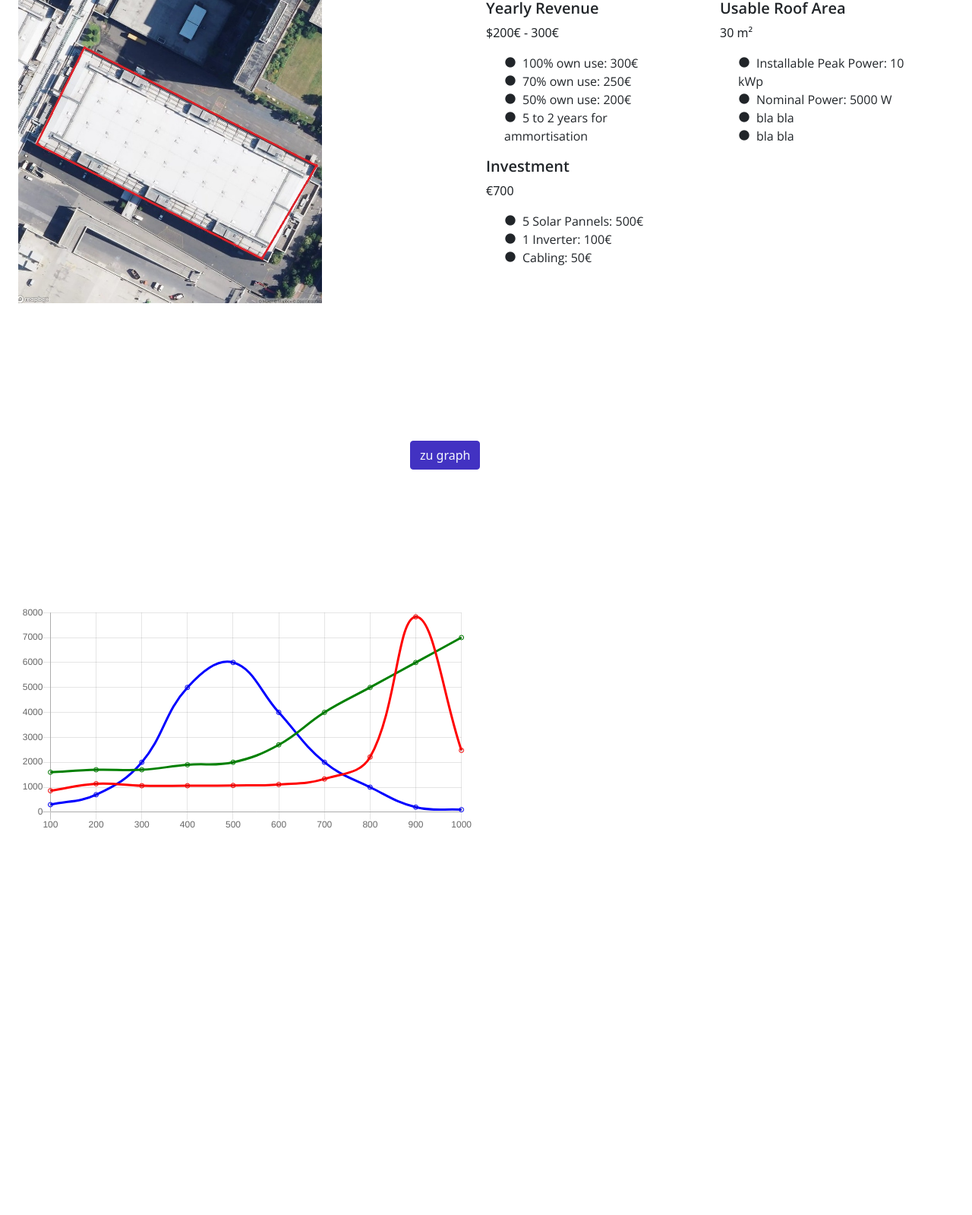
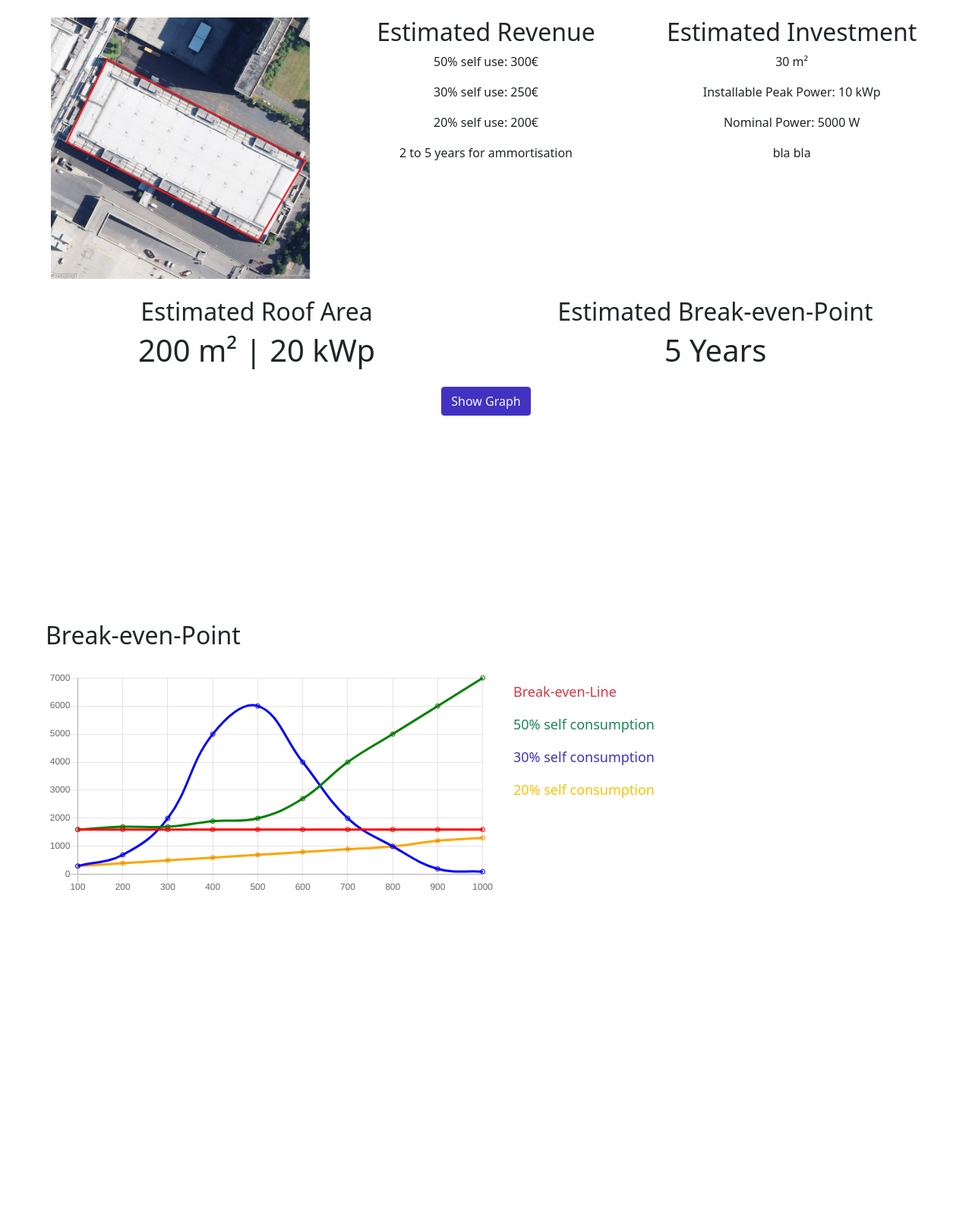
Before and after one commit to dobrino/START_Hack, a Flask app: template templates/index.html in a window 1280 px wide. Shown: the part 864-2463 px from the top of the page at 76% size. Run offline with Flask 2, Linux system fonts and the light colour scheme; the template is opened without the code that fills it, so the values that code supplies are empty; some libraries are stand-ins or nearby versions.

Commit message:
updated website

```diff
--- a/templates/index.html
+++ b/templates/index.html
@@ -1,6 +1,5 @@
 <!DOCTYPE html>
 <html lang="en">
-
 
 <head>
   <title>Mango</title>
@@ -30,100 +29,101 @@
 
   <!-- Start Banner Hero -->
   <div class="row container-fluid vh-100">
-        <div id="index_banner" class="banner-vertical-center-index container-fluid pt-5">
+    <div id="index_banner" class="banner-vertical-center-index container-fluid">
       <div class="carousel-item active">
         <div class="banner-content col-lg-8 col-8 offset-2 m-lg-auto text-left py-5 pb-5">
-                                <h1 id="mainHeading" class="banner-heading h1 text-secondary display-3 mb-0 pb-5 mx-0 px-0 light-300 typo-space-line">
-                                    Fight <strong>Fossils</strong>
+          <h1 id="mainHeading"
+            class="banner-heading h1 text-secondary display-3 mb-0 pb-5 mx-0 px-0 light-300 typo-space-line">
+            Unlock your <strong>Potential</strong>
             <br>Sola<strong>Net</strong>
           </h1>
           <div id="searchView" style="display:block">
             <p class="banner-body text-muted py-3 mx-0 px-0">
-                                  Enter your address, our application will generate a offer for photovoltaic based on semantic segmentation of satellite imagery
-
+              Enter your address, our application will generate a offer for photovoltaic based on semantic segmentation
+              of satellite imagery
             <div class="row">
-                        <div class="col-sm-4">    <label id="address" for="fname">Address:</label>
-                        <input type="text" id="fname" name="fname"><br><br></div>
-                        <div class="col-sm-4">      <button type="button" class="btn btn-primary">Search</button></div>
+              <div class="col-sm-4"> <label id="address" for="fname">Address:</label>
+                <input type="text" id="fname" name="fname"><br><br>
+              </div>
+              <div class="col-sm-4"><a class="btn btn-primary" href="#result" role="button">Search</a></div>
             </div>
           </div>
-              </div>
-
-              <div class="mx-auto" style="width: 200px;">
-                <a class="btn btn-primary" href="#result" role="button">To Result</a>
         </div>
 
       </div>
     </div>
   </div>
   <!-- End Banner Hero -->
-
-
-<div id="result" class="row container-fluid vh-100" >
-   <div class="col-sm-6">
-<img id="ResultingImage" src="assets/img/example.jpg" style="height:400px; width:400px" />
+  <div class="container-fluid vh-100">
+    <div class="mx-4 row" id="result">
+      <div class="col mt-4 text-center">
+        <div class="thumbnail">
+          <a href="assets/img/example.jpg">
+            <img src="assets/img/example.jpg" style="width:90%">
+          </a>
         </div>
-   <div class="col-sm-3">
-    <h2 class="pricing-table-heading h5 semi-bold-600">Yearly Revenue</h2>
-    <p id="RevenueSpan">$200€ - 300€</p>
-    <ul class="pricing-table-body text-start text-dark px-4 list-unstyled light-300">
-        <li id="Revenue100"><i class="bx bxs-circle me-2" ></i>100% own use: 300€</li>
-        <li id="Revenue70"><i class="bx bxs-circle me-2" ></i>70% own use: 250€</li>
-        <li id="Revenue50"><i class="bx bxs-circle me-2"></i>50% own use: 200€</li>
-        <li id="Amortisation"><i class="bx bxs-circle me-2"></i>5 to 2 years for ammortisation</li>
-    </ul>
-    <h2 class="pricing-table-heading h5 semi-bold-600">Investment</h2>
-    <p id="TotalCost">€700</p>
-    <ul class="pricing-table-body text-start text-dark px-4 list-unstyled light-300">
-        <li id="CostsSolarPanel"><i class="bx bxs-circle me-2"></i>5 Solar Pannels: 500€ </li>
-        <li id="CostsInverter"><i class="bx bxs-circle me-2"></i>1 Inverter: 100€ </li>
-        <li id="CostsCabling"><i class="bx bxs-circle me-2"></i>Cabling: 50€</li>
-    </ul>
       </div>
-  <div class="col-sm-3">
-    <h2 class="pricing-table-heading h5 semi-bold-600">Usable Roof Area</h2>
-    <p id="RoofArea">30 m²</p>
-    <ul class="pricing-table-body text-start text-dark px-4 list-unstyled light-300">
-      <li id="PeakPower"><i class="bx bxs-circle me-2"></i>Installable Peak Power: 10 kWp</li>
-      <li id="NominalPower"><i class="bx bxs-circle me-2"></i>Nominal Power: 5000 W</li>
-      <li id="bla1"><i class="bx bxs-circle me-2"></i>bla bla</li>
-      <li id="bla2"><i class="bx bxs-circle me-2"></i>bla bla</li>
-    </ul>
+      <div class="col text-center mt-4">
+        <h2 id="RevenueSpan">Estimated Revenue</h2>
+        <p id="Revenue50">50% self use: 300€</p>
+        <p id="Revenue30">30% self use: 250€</p>
+        <p id="Revenue20">20% self use: 200€</p>
+        <p id="Amortisation">2 to 5 years for ammortisation</p>
       </div>
-  <div class="mx-auto" style="width: 200px;">
-      <a class="btn btn-primary" href="#graph" role="button">zu graph</a>
-  </div>
-
+      <div class="col mt-4 text-center">
+        <h2>Estimated Investment</h2>
+        <p id="CostsSolarPanel">30 m²</p>
+        <p id="CostsInverter">Installable Peak Power: 10 kWp</p>
+        <p id="CostsCablingsqaw">Nominal Power: 5000 W</p>
+        <p id="TotalCost">bla bla</p>
       </div>
     </div>
 
-<div class="row container-fluid vh-100" id="graph">
-<div class="col-sm-12">
-  <canvas id="myChart" style="width:100%;max-width:600px"></canvas>
+    <div class="mx-4 row" id="result">
+      <div class="col mt-4 text-center">
+        <h2>Estimated Roof Area</h2>
+        <h1>200 m² | 20 kWp</h1>
+
+      </div>
+      <div class="col mt-4 text-center">
+        <h2>Estimated Break-even-Point</h2>
+        <h1>5 Years</h1>
+      </div>
+
+      <div class="container my-3">
+        <div class="col-md-12 text-center">
+          <a class="btn btn-primary" href="#graph" role="button">Show Graph</a>
+        </div>
+      </div>
     </div>
   </div>
 
+  <div id="graph" class="row container-fluid vh-100 mx-4">
+    <div class="col">
+      <h2 id="RevenueSpan" style=" margin-top: 3%;">Break-even-Point</h2>
+      <canvas id="myChart" style="width:100%; margin-top: 5%;"></canvas>
+    </div>
+    <div class="col" style="margin-top: 8%;">
+      <p class="text-danger" style="font-size: large;">Break-even-Line</p>
+      <p class="text-success" style="font-size: large;">50% self consumption </p>
+      <p class="text-primary" style="font-size: large;">30% self consumption </p>
+      <p class="text-warning" style="font-size: large;">20% self consumption</p>
+    </div>
+  </div>
 
 
   <!-- For Graph -->
   <script src="https://cdnjs.cloudflare.com/ajax/libs/Chart.js/2.5.0/Chart.min.js"></script>
   <!-- Bootstrap -->
   <script src="assets/js/bootstrap.bundle.min.js"></script>
-    <!-- Load jQuery require for isotope -->
-    <script src="assets/js/jquery.min.js"></script>
-    <!-- Isotope -->
-    <script src="assets/js/isotope.pkgd.js"></script>
   <!-- Page Script -->
   <script>
 
-
     function start_calc() {
-      var requestedAddress =   document.getElementById("address").value;
-
+      var requestedAddress = document.getElementById("address").value;
       document.getElementById("mainHeading").textContent = 'Result View';
       document.getElementById("resultView").style["display"] = "block";
       document.getElementById("searchView").style["display"] = "none";
-
       document.getElementById("ResultingImage").src = "assets/img/example.jpg";
 
       /*  //Costs
@@ -143,43 +143,40 @@
         document.getElementById("NominalPower").textContent = 'TbD';
         document.getElementById("bla1").textContent = 'bla';
         document.getElementById("bla2").textContent = 'bla bla';
-
         */
     }
 
     //Graph:
-var xValues = [100,200,300,400,500,600,700,800,900,1000];
-
+    var xValues = [100, 200, 300, 400, 500, 600, 700, 800, 900, 1000];
     new Chart("myChart", {
       type: "line",
       data: {
         labels: xValues,
         datasets: [{
-      data: [860,1140,1060,1060,1070,1110,1330,2210,7830,2478],
+          data: [1600, 1600, 1600, 1600, 1600, 1600, 1600, 1600, 1600, 1600],
           borderColor: "red",
           fill: false
         }, {
-      data: [1600,1700,1700,1900,2000,2700,4000,5000,6000,7000],
+          data: [1600, 1700, 1700, 1900, 2000, 2700, 4000, 5000, 6000, 7000],
           borderColor: "green",
           fill: false
         }, {
-      data: [300,700,2000,5000,6000,4000,2000,1000,200,100],
+          data: [300, 700, 2000, 5000, 6000, 4000, 2000, 1000, 200, 100],
           borderColor: "blue",
+          fill: false
+        }, {
+          data: [300, 400, 500, 600, 700, 800, 900, 1000, 1200, 1300],
+          borderColor: "orange",
           fill: false
         }]
       },
       options: {
-    legend: {display: false}
+        legend: { display: false }
       }
     });
 
-
-
   </script>
-    <!-- Templatemo -->
-    <script src="assets/js/templatemo.js"></script>
-    <!-- Custom -->
-    <script src="assets/js/custom.js"></script>
 
 </body>
+
 </html>
```
Lines whose indentation alone changed are shown as unchanged.
